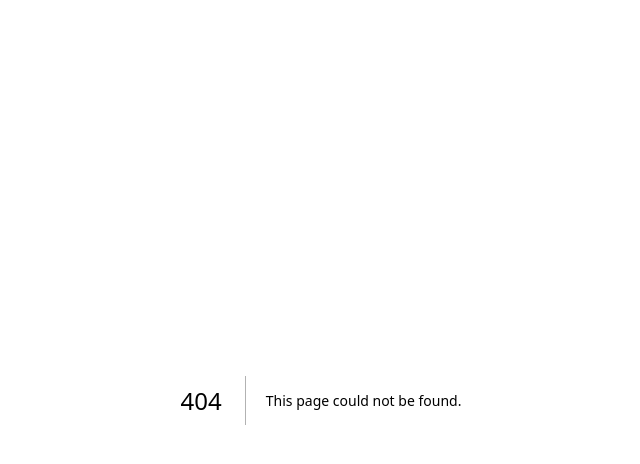
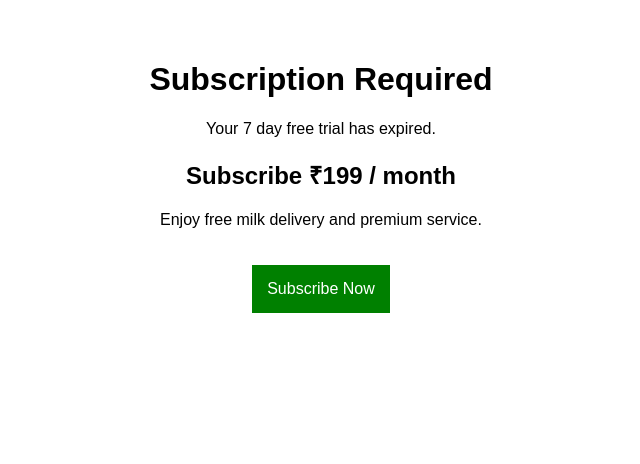
Before and after one commit to rudrajain95/gau-trust, a Next.js app: page /subscribe in a window 1280 px wide. Before the commit this address had no page. Shown: the top 464 px of the page, without its empty margins (319-959 px from the left). Built offline with nearby package versions, Linux system fonts and the light colour scheme.

Commit message:
create subscription page

```diff
--- /dev/null
+++ b/app/subscribe/page.tsx
@@ -0,0 +1,43 @@
+"use client";
+
+export default function SubscribePage(){
+
+  const payNow = () => {
+
+    alert("Subscription payment coming soon");
+
+  }
+
+  return(
+
+    <div style={{padding:40,fontFamily:"Arial",textAlign:"center"}}>
+
+      <h1>Subscription Required</h1>
+
+      <p>Your 7 day free trial has expired.</p>
+
+      <h2>Subscribe ₹199 / month</h2>
+
+      <p>
+        Enjoy free milk delivery and premium service.
+      </p>
+
+      <button
+        onClick={payNow}
+        style={{
+          marginTop:20,
+          padding:15,
+          background:"green",
+          color:"white",
+          border:"none",
+          fontSize:16
+        }}
+      >
+        Subscribe Now
+      </button>
+
+    </div>
+
+  )
+
+}
```
